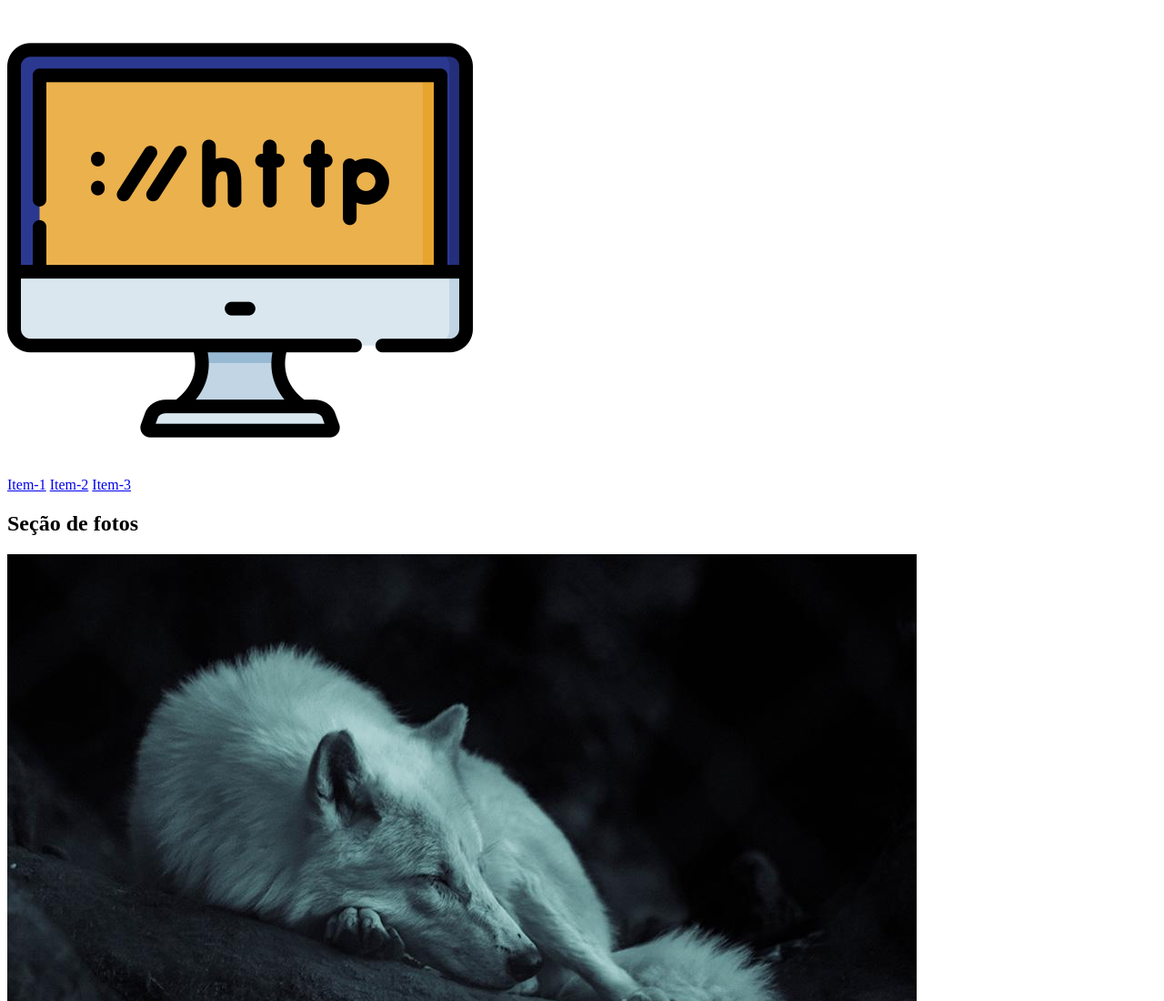
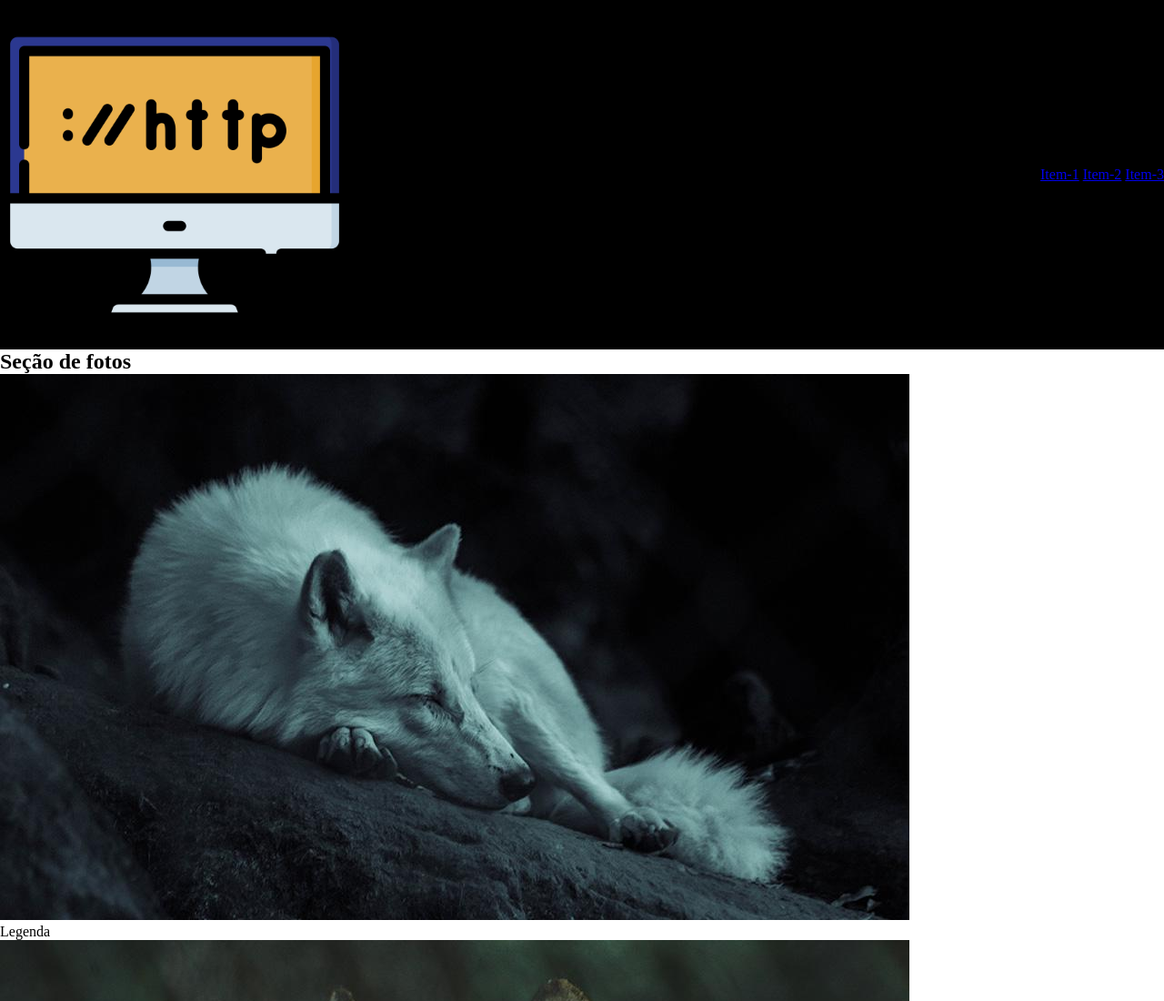
Before and after one commit to 1TDSR-2023/rm93770, a plain HTML site: page index.html in a window 1280 px wide. Shown: the top 1100 px of the page at 91% size. Drawn offline with Linux system fonts and the light colour scheme.

Commit message:
Estilo especifico para o cabewcalho

```diff
--- /dev/null
+++ b/css/style.css
@@ -0,0 +1,16 @@
+*{
+    margin: 0;
+    padding: 0;
+    box-sizing: border-box;
+}
+.cabecalho{
+    display: flex;
+    justify-content: space-between;
+    align-items: center;
+    background-color: #000000;
+}
+.cabecalho img{
+    width: 30%;
+    display: block;
+    max-width: 30%;
+}
--- a/index.html
+++ b/index.html
@@ -6,6 +6,7 @@
   <meta http-equiv="X-UA-Compatible" content="IE=edge">
   <meta name="viewport" content="width=device-width, initial-scale=1.0">
   <title>Layout Flex-BOX</title>
+  <link rel="stylesheet" href="css/style.css">
 </head>
 
 <body>
```
Also changed, not shown: style.css (deleted).
